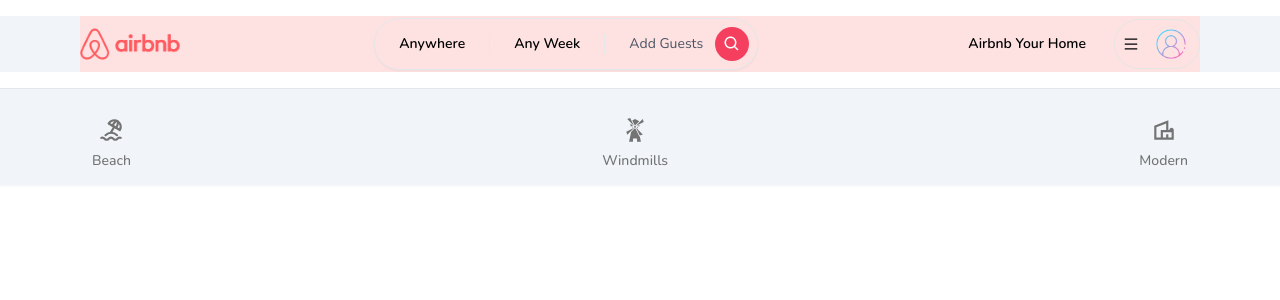
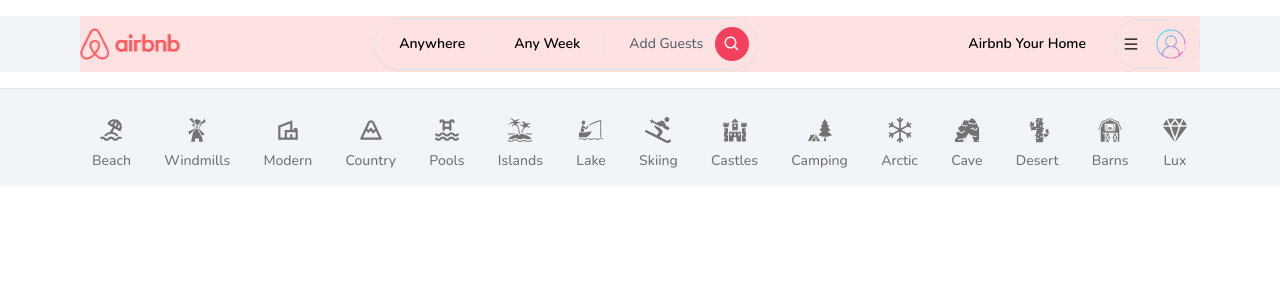
Before and after one commit to FrankYChills/Airbnb, a Next.js app: page / in a window 1280 px wide. Shown: the top 300 px of the page. Built offline with nearby package versions, Linux system fonts and the light colour scheme; no server answers.

Commit message:
categories UI finished

```diff
--- a/app/components/navbar/Categories.tsx
+++ b/app/components/navbar/Categories.tsx
@@ -1,10 +1,23 @@
 "use client";
 
 import Container from "../Container";
-import { TbBeach } from "react-icons/tb";
-import { GiWindmill } from "react-icons/gi";
+import { TbBeach, TbMountain, TbPool } from "react-icons/tb";
+import {
+  GiWindmill,
+  GiIsland,
+  GiBoatFishing,
+  GiCastle,
+  GiForestCamp,
+  GiCaveEntrance,
+  GiCactus,
+  GiBarn,
+} from "react-icons/gi";
 import { MdOutlineVilla } from "react-icons/md";
+import { FaSkiing } from "react-icons/fa";
+import { BsSnow } from "react-icons/bs";
+import { IoDiamond } from "react-icons/io5";
 import CategoryBox from "../CategoryBox";
+import { usePathname, useSearchParams } from "next/navigation";
 
 export const categories = [
   {
@@ -22,9 +35,85 @@
     icon: MdOutlineVilla,
     description: "This property has modern architecture",
   },
+  {
+    label: "Country",
+    icon: TbMountain,
+    description: "This property is located at countryside",
+  },
+  {
+    label: "Pools",
+    icon: TbPool,
+    description: "This property has a pool",
+  },
+  {
+    label: "Islands",
+    icon: GiIsland,
+    description: "This property is on an Island",
+  },
+  {
+    label: "Lake",
+    icon: GiBoatFishing,
+    description: "This property is close to a lake",
+  },
+  {
+    label: "Skiing",
+    icon: FaSkiing,
+    description: "This property has skiing activities",
+  },
+  {
+    label: "Castles",
+    icon: GiCastle,
+    description: "This property is in a castle",
+  },
+  {
+    label: "Camping",
+    icon: GiForestCamp,
+    description: "This property has camping activities",
+  },
+  {
+    label: "Arctic",
+    icon: BsSnow,
+    description: "This property is at snowy location",
+  },
+  {
+    label: "Cave",
+    icon: GiCaveEntrance,
+    description: "This property is inside of a cave",
+  },
+  {
+    label: "Desert",
+    icon: GiCactus,
+    description: "This property is in the deserts",
+  },
+  {
+    label: "Barns",
+    icon: GiBarn,
+    description: "This property is in the barn",
+  },
+  {
+    label: "Lux",
+    icon: IoDiamond,
+    description: "This property is luxurious",
+  },
 ];
 
 const Categories = () => {
+  const params = useSearchParams();
+  const category = params?.get("category");
+
+  // if their is an category in the url hide the category navigation
+  // WE Want to show categories only on the home page "/"
+  const pathname = usePathname();
+  //pathname gives the path before any params and main domain "/"
+  const isMainPage = pathname === "/";
+
+  console.log(pathname);
+  console.log(isMainPage);
+
+  if (!isMainPage) {
+    return null;
+  }
+
   return (
     <Container>
       <div className="pt-4 flex flex-row items-center justify-between overflow-x-auto">
@@ -34,6 +123,7 @@
             label={item.label}
             icon={item.icon}
             // description={item.description}
+            selected={category == item.label}
           />
         ))}
       </div>
--- a/app/components/navbar/Logo.tsx
+++ b/app/components/navbar/Logo.tsx
@@ -12,6 +12,7 @@
       height={100}
       width={100}
       src="/images/logo.png"
+      onClick={() => router.push("/")}
     />
   );
 };
--- a/app/components/navbar/UserMenu.tsx
+++ b/app/components/navbar/UserMenu.tsx
@@ -54,7 +54,7 @@
                 <hr />
                 <MenuItem
                   onClick={() => {
-                    toast.success("Logged out successfully");
+                    // toast.success("Logged out successfully");
                     signOut();
                   }}
                   label="Logout"
--- a/pages/api/auth/[...nextauth].ts
+++ b/pages/api/auth/[...nextauth].ts
@@ -25,10 +25,10 @@
         password: { label: "password", type: "password" },
       },
       async authorize(credentials) {
-        if (!credentials.email || !credentials?.password) {
+        if (!credentials?.email || !credentials?.password) {
           throw new Error("Invalid credentials");
         }
-        const user = await prisma.user.findUnique({
+        const user = await prisma?.user.findUnique({
           where: {
             email: credentials.email,
           },
```
